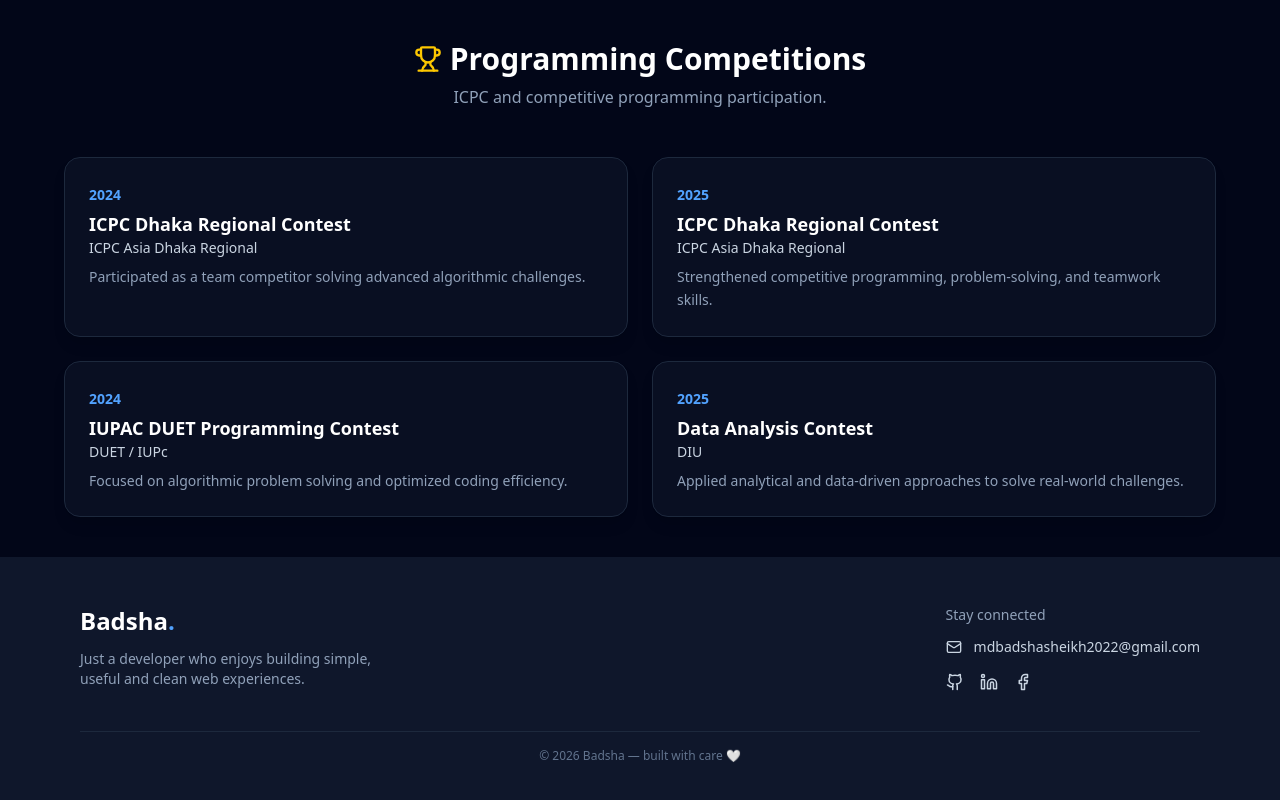
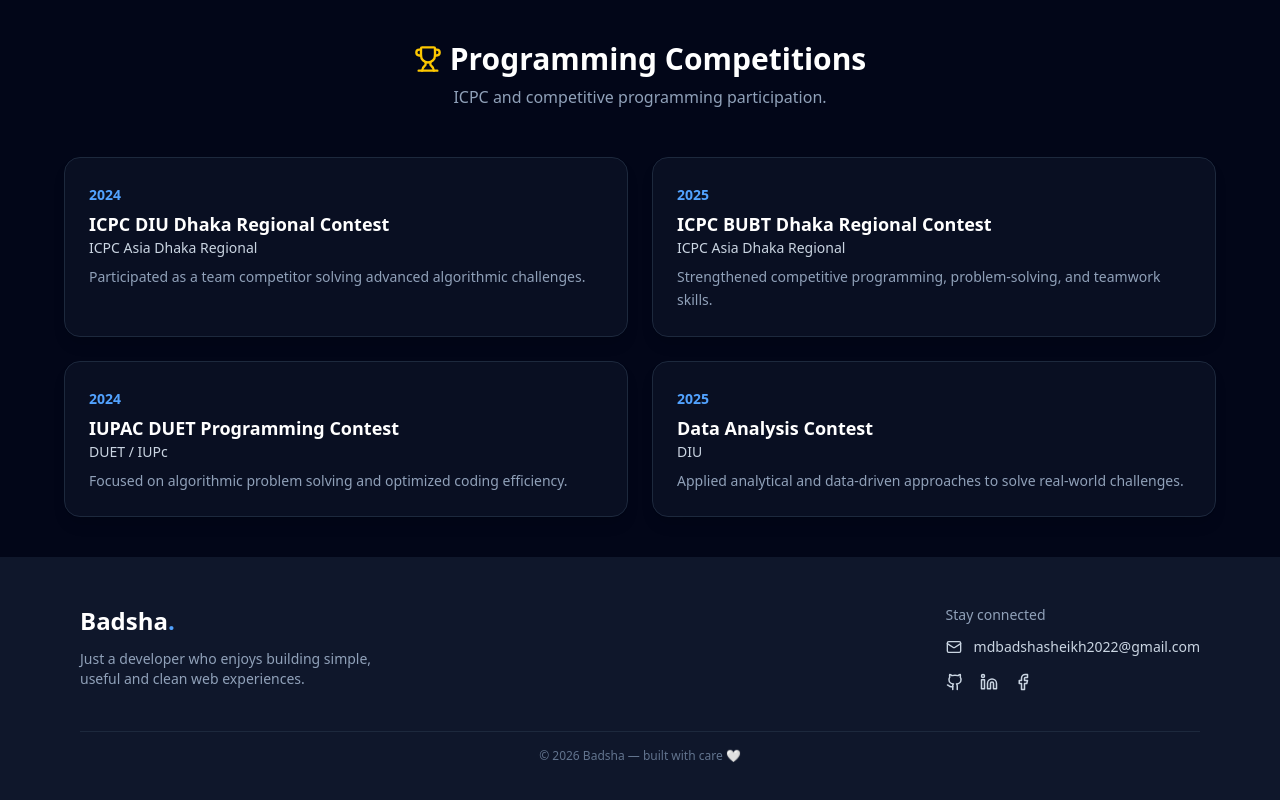
Before and after one commit to Badsha012/my-personal-websides, a React (Vite) app: page / in a window 1280 px wide. Shown: the part 5241-6041 px from the top of the page. Built offline with nearby package versions, Linux system fonts and the light colour scheme.

Commit message:
update a project page

```diff
--- a/src/Component/Competion.jsx
+++ b/src/Component/Competion.jsx
@@ -5,14 +5,14 @@ import { Trophy } from "lucide-react";
 const competitionsData = [
   {
     year: "2024",
-    title: "ICPC Dhaka Regional Contest",
+    title: "ICPC DIU Dhaka Regional Contest",
     organization: "ICPC Asia Dhaka Regional",
     description:
       "Participated as a team competitor solving advanced algorithmic challenges.",
   },
   {
     year: "2025",
-    title: "ICPC Dhaka Regional Contest",
+    title: "ICPC BUBT Dhaka Regional Contest",
     organization: "ICPC Asia Dhaka Regional",
     description:
       "Strengthened competitive programming, problem-solving, and teamwork skills.",
```
